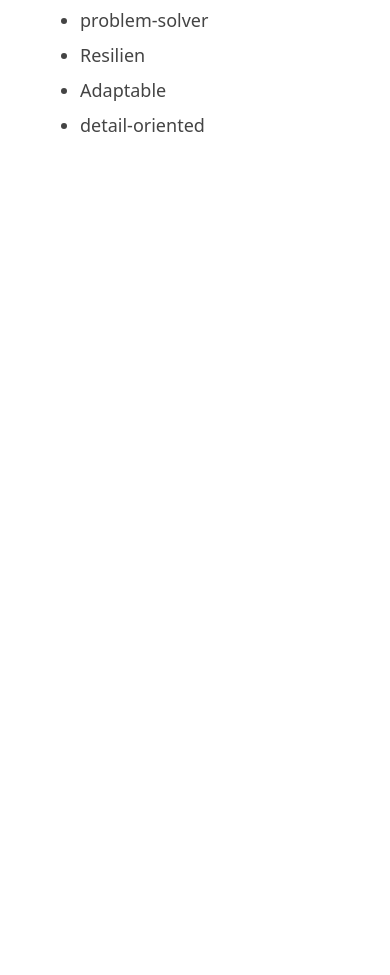
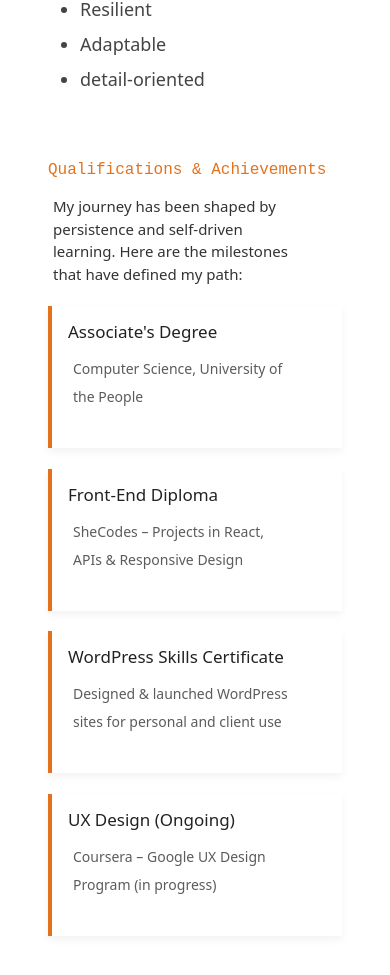
Before and after one commit to ZaamiAhmed/MaryamAhmed, a React (Create React App) app in the folder my-portfolio/: page / in a window 390 px wide. Shown: the part 2289-3264 px from the top of the page. Before the commit the page ends 2532 px from the top, so only its background shows below. Built offline with nearby package versions, Linux system fonts and the light colour scheme.

Commit message:
added certificate section

```diff
--- a/my-portfolio/src/components/Skills.jsx
+++ b/my-portfolio/src/components/Skills.jsx
@@ -71,10 +71,39 @@ export default function Skills() {
             <h4>These are my Soft Skills:</h4>
             <ul>
               <li>problem-solver</li>
-              <li>Resilien</li>
+              <li>Resilient</li>
               <li>Adaptable</li>
               <li>detail-oriented</li>
             </ul>
+          </div>
+        </div>
+        <div className="qualifications">
+          <div className="qualifications-intro">
+            <h2>Qualifications & Achievements</h2>
+            <p>
+              My journey has been shaped by persistence and self-driven
+              learning. Here are the milestones that have defined my path:
+            </p>
+          </div>
+          <div className="certificate-grid">
+            <div className="certificate-card" style={{ "--i": 1 }}>
+              <h4>Associate's Degree</h4>
+              <p>Computer Science, University of the People</p>
+            </div>
+            <div className="certificate-card" style={{ "--i": 2 }}>
+              <h4>Front-End Diploma</h4>
+              <p>SheCodes – Projects in React, APIs & Responsive Design</p>
+            </div>
+            <div className="certificate-card" style={{ "--1": 3 }}>
+              <h4>WordPress Skills Certificate</h4>
+              <p>
+                Designed & launched WordPress sites for personal and client use
+              </p>
+            </div>
+            <div className="certificate-card" style={{ "--i": 4 }}>
+              <h4>UX Design (Ongoing)</h4>
+              <p>Coursera – Google UX Design Program (in progress)</p>
+            </div>
           </div>
         </div>
       </div>
--- a/my-portfolio/src/components/skills.css
+++ b/my-portfolio/src/components/skills.css
@@ -118,6 +118,72 @@ background-color: #000;
   margin-bottom: 8px;
   color: #444;
 }
+
+.qualifications{
+  padding: 2rem;
+  /* text-align: center; */
+  max-width: 1000px;
+  margin: auto;
+}
+.qualifications-intro{
+  /* padding-left: 30px; */
+
+}
+.qualifications-intro h2{
+  font-size: 28px;
+  margin-bottom: 10px;
+
+}
+.qualifications-intro p{
+  line-height: 1.5;
+  font-size: 18px;
+  margin-bottom: 1rem;
+
+}
+.certificate-grid{
+  display: grid;
+  grid-template-columns: repeat(3,1fr);
+  gap: 20px;
+
+}
+.certificate-card {
+  background-color: #fff;
+  border-left: 4px solid #e4721c;
+  box-shadow: 0 4px 8px rgba(0,0,0,0.05);
+  /* transition: transform 0.2s ease; */
+  padding: 1rem;
+  animation: popIn 0.6s ease-out forwards;
+  animation-delay: calc(var(--i) * 0.2s);
+  /* opacity: 0;  */
+  transform: scale(0.8);
+
+}
+.certificate-card h4{
+  margin-bottom: 8px;
+  font-size: 20px;
+  color: #222;
+}
+.certificate-card p{
+  font-size: 16px;
+  color: #333;
+}
+@keyframes popIn {
+  0% {
+    opacity: 0;
+    transform: scale(0.5);
+  }
+  60% {
+    opacity: 1;
+    transform: scale(1.05);
+  }
+  100% {
+    opacity: 1;
+    transform: scale(1);
+  }
+}
+
+
+
 @media (max-width:980px) {
     .skills-card{
         display: grid;
@@ -173,10 +239,32 @@ background-color: #000;
   .seperate-line {
     display: none;
   }
+  .qualifications{
+    max-width: 700px;
+    padding: 1rem;
+  }
+  .certificate-grid{
+
+  }
+  .certificate-card h4{
+    font-size: 18px;
+  }
+  .certificate-card p{
+    line-height: 2;
+    font-size: 17px;
+  }
+}
+@media (max-width:698px) {
+  .certificate-grid{
+    display: grid;
+    grid-template-columns: 1fr;
+  }
+
+
 }
 @media (max-width:460px) {
-  .soft-skill h2{
-    font-size: 21px;
+  .soft-skills h2{
+    font-size: 24px;
 
   }
   .soft-skills p{
@@ -185,4 +273,44 @@ background-color: #000;
     max-width: 550px;
   }
 
+
 }
+@media (max-width:512px) {
+
+  .qualifications .qualifications-intro h2 {
+    font-size: 18px;
+  }
+
+}
+  @media (max-width:400px) {
+    .soft-skills h2{
+      font-size: 18px;
+    }
+    .soft-skills p{
+      /* max-width: 900px; */
+    }
+    .qualifications .qualifications-intro h2{
+      font-size: 16px;
+
+    }
+    .qualifications .qualifications-intro p{
+      font-size: 15px;
+      line-height: 1.5;
+    }
+
+  }
+  @media (max-width:890px) {
+    .qualifications-intro h2{
+      font-size: 26px;
+    }
+    .qualifications-intro p{
+
+    }
+
+   .certificate-card h4{
+    font-size: 17px;
+   }
+   .certificate-card p{
+    font-size: 14px;
+   }
+  }
```
